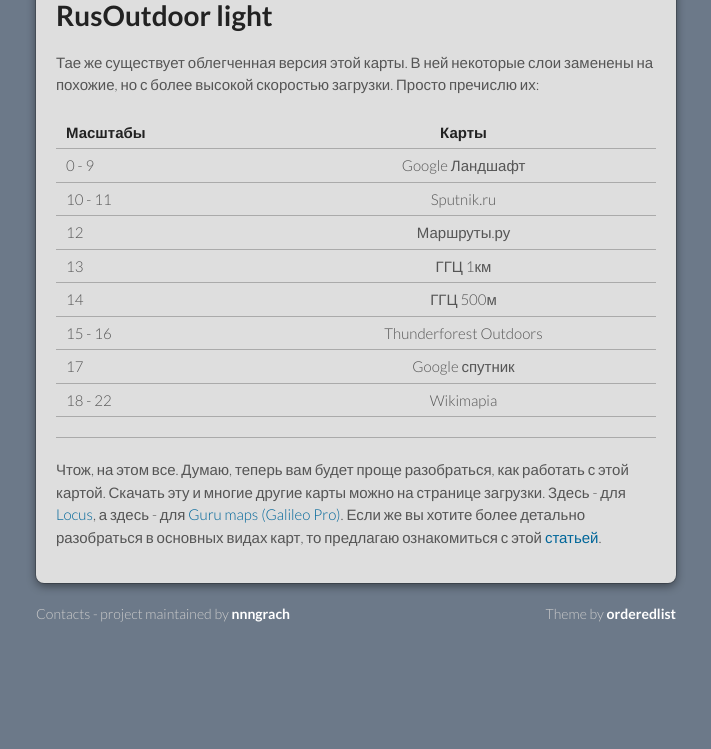
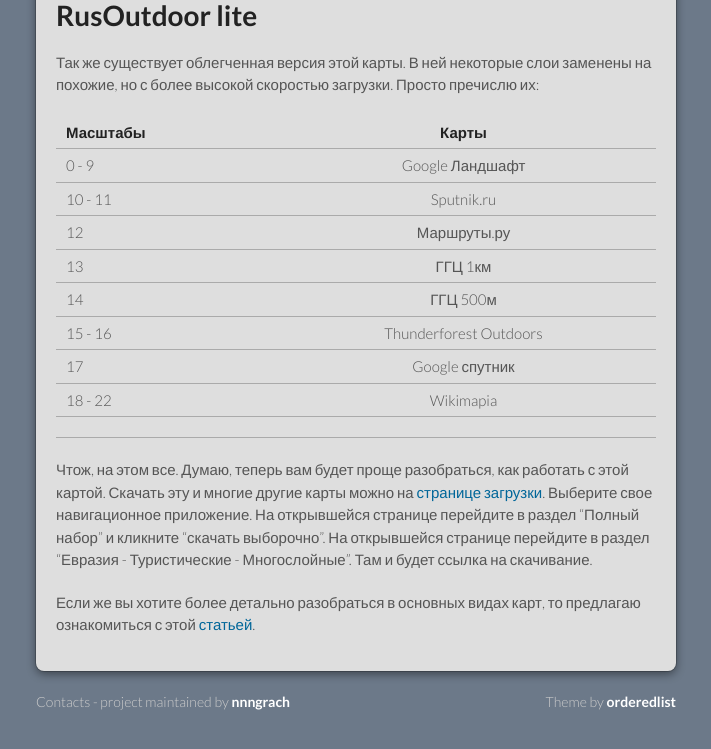
Before and after one commit to nnngrach/AnyGIS_Site, a Jekyll site: the page built from Web/Html/RusOutdoor_ru.md, in a window 1280 px wide and 1400 px high, scrolled down 7555 px. Shown: the part 618-1367 px from the top of the window, without its empty margins (284-995 px from the left). Built offline with Jekyll 4.4.1, drawn with Linux system fonts in a browser that asks for light colours; before the commit the page ends 8867 px from its top, so only the background shows below that.

Commit message:
Fix mistakes

```diff
--- a/Web/Html/RusOutdoor_ru.md
+++ b/Web/Html/RusOutdoor_ru.md
@@ -197,9 +197,9 @@
 
 
 
-# RusOutdoor light
+# RusOutdoor lite
 
-Тае же существует облегченная версия этой карты. В ней некоторые слои заменены на похожие, но с более высокой скоростью загрузки. Просто пречислю их:
+Так же существует облегченная версия этой карты. В ней некоторые слои заменены на похожие, но с более высокой скоростью загрузки. Просто пречислю их:
 
 | Масштабы      | Карты              |
 | ------------- |:------------------:|
@@ -217,14 +217,15 @@
 
 ***
 
-Чтож, на этом все. Думаю, теперь вам будет проще разобраться, как работать с этой картой. Скачать эту и многие другие карты можно на странице загрузки. Здесь - для [Locus][2], а здесь - для [Guru maps (Galileo Pro)][3]. Если же вы хотите более детально разобраться в основных видах карт, то предлагаю ознакомиться с этой [статьей][4].
+Чтож, на этом все. Думаю, теперь вам будет проще разобраться, как работать с этой картой. Скачать эту и многие другие карты можно на [странице загрузки][2]. Выберите свое навигационное приложение. На открывшейся странице перейдите в раздел "Полный набор" и кликните "скачать выборочно". На открывшейся странице перейдите в раздел "Евразия - Туристические - Многослойные". Там и будет ссылка на скачивание.
+
+Если же вы хотите более детально разобраться в основных видах карт, то предлагаю ознакомиться с этой [статьей][4].
 
 
 
 [1]: https://www.marshruty.ru/Maps/Maps.aspx?x=36.96990966796878&y=56.787274943962025&z=8&t=4
 
-[2]: https://github.com/nnngrach/AnyGIS_maps/tree/master/Locus_online_maps
+[2]: https://anygis.ru/Web/Html/DownloadPage_ru
 
-[3]: https://github.com/nnngrach/AnyGIS_maps/tree/master/Galileo_online_maps
 
 [4]: https://shuriktravel.ru/maps/
```
